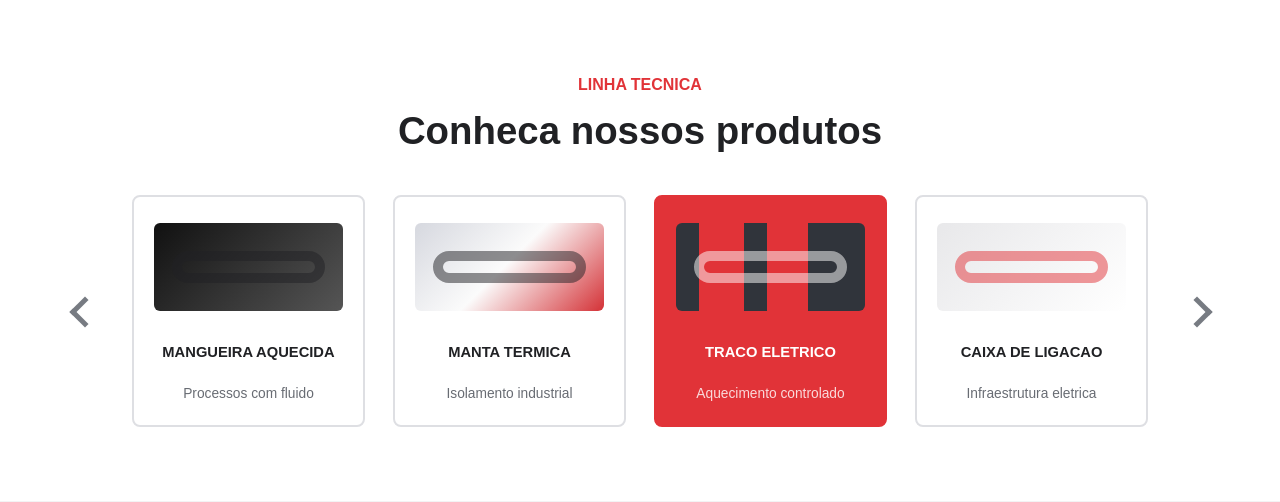
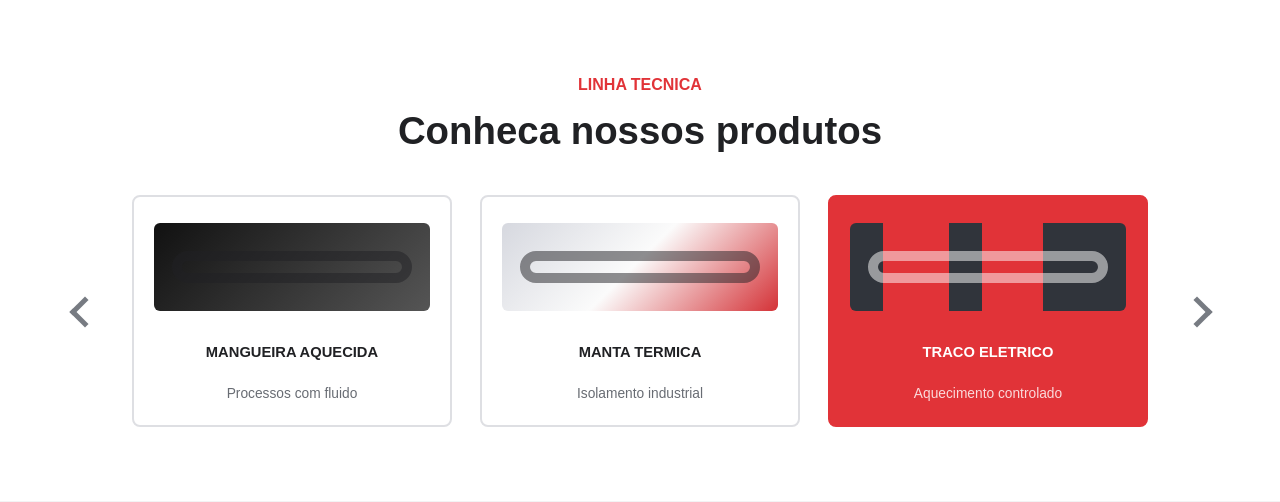
Before and after one commit to ataides01/Thermoflow, a Django app: page / in a window 1280 px wide. Shown: the part 593-1095 px from the top of the page. Run offline with Django 5.2, Linux system fonts and the light colour scheme.

Commit message:
correção do carrosel do home

```diff
--- a/static/css/site.css
+++ b/static/css/site.css
@@ -173,7 +173,7 @@ p { color: var(--muted); line-height: 1.6; }
 }
 
 .product-card {
-    flex: 0 0 calc((100% - (var(--slider-gap) * 3)) / 4);
+    flex: 0 0 calc((100% - (var(--slider-gap) * 2)) / 3);
     min-height: 232px;
     border: 2px solid var(--line);
     border-radius: 8px;
```
